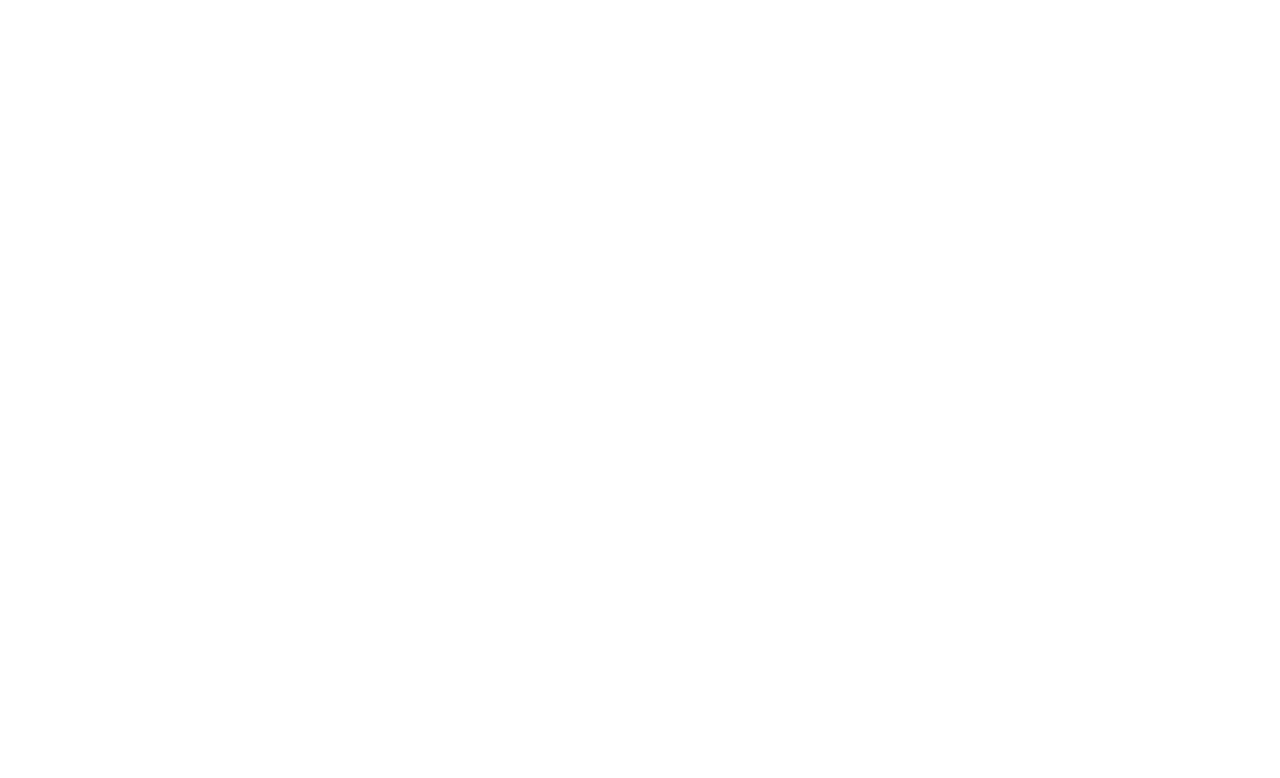
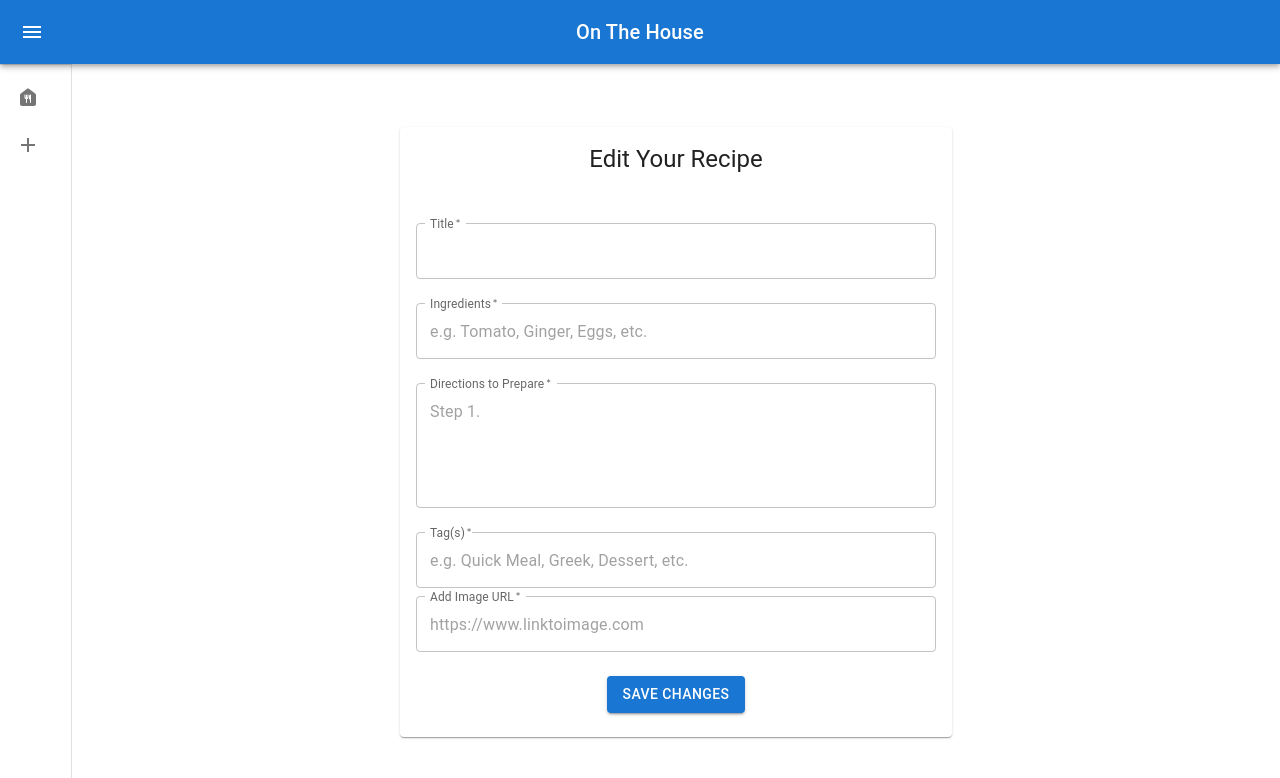
Before and after one commit to graydonbenson/onthehouse, a React (Create React App) app in the folder frontend/: page /edit/1 in a window 1280 px wide. Before the commit this address had no page. Shown: the top 778 px of the page. Built offline with nearby package versions, Linux system fonts and the light colour scheme; no server answers.

Commit message:
edit post created

```diff
--- a/frontend/src/App.js
+++ b/frontend/src/App.js
@@ -9,6 +9,7 @@ import ForgotPassword from './pages/ForgotPassword';
 import PostPage from './pages/PostPage';
 import CreatePost from './pages/CreatePost';
 import MyRecipes from './pages/MyRecipes';
+import EditPost from './pages/EditPost';
 
 // axios.defaults.baseURL = "https://us-central1-seng-401-on-the-house.cloudfunctions.net/api";
 
@@ -23,6 +24,7 @@ function App() {
           <Route path="/forgotpassword" element={<ForgotPassword/>} />
           <Route path="/dashboard" element={<DashboardPage/>} />
           <Route path="/post/:id" element={<PostPage/>} />
+          <Route path="/edit/:id" element={<EditPost/>} />
           <Route path="/create" element={<CreatePost/>} />
           <Route path="/my-recipes" element={<MyRecipes/>} />
         </Routes>
--- a/frontend/src/components/PostForm.js
+++ b/frontend/src/components/PostForm.js
@@ -1,4 +1,4 @@
-import { useState } from 'react';
+import { useState, useEffect } from 'react';
 import { Button, TextField } from "@mui/material";
 import { usePostsContext } from '../hooks/usePostsContext';
 import { useNavigate } from 'react-router-dom';
@@ -19,6 +19,14 @@ const PostForm = ({ initialTitle, initialIngredients, initialDirections, initial
     const handleDirectionsChange = (event) => setDirections(event.target.value);
     const handleTagsChange = (event) => setTags(event.target.value);
     const handleImageUrlChange = (event) => setImageUrl(event.target.value);
+
+    useEffect(() => {
+        setTitle(initialTitle);
+        setIngredients(initialIngredients);
+        setDirections(initialDirections);
+        setTags(initialTags);
+        setImageUrl(initialImageUrl);
+    }, [initialTitle, initialIngredients, initialDirections, initialTags, initialImageUrl]);
 
     const handleSubmit = async (event) => {
         event.preventDefault();
@@ -53,50 +61,65 @@ const PostForm = ({ initialTitle, initialIngredients, initialDirections, initial
         <form onSubmit={handleSubmit}>
             <TextField
                 label="Title"
+                InputLabelProps={{
+                    shrink: action === 'CREATE' ? false : true,
+                }}
                 fullWidth
                 margin="normal"
-                value={title}
+                value={title || ''}
                 onChange={handleTitleChange}
                 required
             />
             <TextField
                 label="Ingredients"
+                InputLabelProps={{
+                    shrink: action === 'CREATE' ? false : true,
+                }}
                 placeholder="e.g. Tomato, Ginger, Eggs, etc."
                 fullWidth
                 margin="normal"
                 multiline
-                value={ingredients}
+                value={ingredients || ''}
                 onChange={handleIngredientsChange}
                 required
             />
             <TextField
                 label="Directions to Prepare"
+                InputLabelProps={{
+                    shrink: action === 'CREATE' ? false : true,
+                }}
                 placeholder="Step 1."
                 fullWidth
                 margin="normal"
                 multiline
                 rows={4}
-                value={directions}
+                value={directions || ''}
                 onChange={handleDirectionsChange}
                 required
             />
             <TextField
                 label="Tag(s)"
+                InputLabelProps={{
+                    shrink: action === 'CREATE' ? false : true,
+                }}
                 placeholder="e.g. Quick Meal, Greek, Dessert, etc."
                 fullWidth
                 margin="normal"
                 multiline
-                value={tags}
+                value={tags || ''}
                 onChange={handleTagsChange}
                 required
             />
             <TextField
                 label="Add Image URL"
+                InputLabelProps={{
+                    shrink: action === 'CREATE' ? false : true,
+                }}
                 type="url"
                 placeholder="https://www.linktoimage.com"
                 pattern="https://.*"
                 fullWidth
-                value={imageUrl}
+                value={imageUrl || ''}
                 onChange={handleImageUrlChange}
                 required
             />
@@ -107,7 +130,7 @@ const PostForm = ({ initialTitle, initialIngredients, initialDirections, initial
                 sx={{ marginTop: 3 }}
                 onSubmit={handleSubmit}
             >
-                Create ✨
+                {action === 'CREATE' ? "Create ✨" : "Save Changes"}
             </Button>
             {error &&
                 <div>
--- a/frontend/src/pages/CreatePost.js
+++ b/frontend/src/pages/CreatePost.js
@@ -10,7 +10,7 @@ import {
 } from "@mui/material";
 import PostForm from '../components/PostForm';
 
-function CreatePost() {
+const CreatePost = () => {
   const [open, setOpen] = useState(false);
 
   const handleDrawerOpen = () => {
@@ -37,7 +37,7 @@ function CreatePost() {
           <Card>
             <CardHeader title="Upload a New Recipe" />
             <CardContent>
-              <PostForm initialTitle='' initialDesc='' initialTags='' initialImageUrl='' action='CREATE'/>
+              <PostForm initialTitle='' initialIngredients='' initialDirections='' initialTags='' initialImageUrl='' action='CREATE' />
             </CardContent>
           </Card>
         </Container>
--- /dev/null
+++ b/frontend/src/pages/EditPost.js
@@ -0,0 +1,76 @@
+import { useState, useEffect } from 'react';
+import Navbar from '../components/Navbar';
+import SideDrawer from '../components/SideDrawer';
+import {
+    Card,
+    CardContent,
+    CardHeader,
+    Container,
+    Box
+} from "@mui/material";
+import PostForm from '../components/PostForm';
+import { useParams } from 'react-router-dom';
+
+const EditPost = () => {
+    const params = useParams();
+
+    const [open, setOpen] = useState(false);
+    const [post, setPost] = useState({});
+
+    const handleDrawerOpen = () => {
+        setOpen(true);
+    };
+
+    const handleDrawerClose = () => {
+        setOpen(false);
+    };
+
+    useEffect(() => {
+        const fetchPost = async () => {
+            const response = await fetch(`${process.env.REACT_APP_API_URL}/posts/${params.id}`);
+            const json = await response.json();
+            if (response.ok) {
+                setPost(json);
+            } else {
+                console.log("did not work")
+            }
+        }
+
+        fetchPost();
+    }, [params.id]);
+
+    return (
+        <Box sx={{ display: 'flex', height: '100vh' }}>
+            <Navbar open={open} openDrawer={handleDrawerOpen}></Navbar>
+            <SideDrawer open={open} closeDrawer={handleDrawerClose}></SideDrawer>
+            <Box component="main" sx={{ display: 'flex', flexGrow: 1, p: 3, marginTop: 8 }}>
+                <Container
+                    maxWidth="sm"
+                    sx={{
+                        flex: 1,
+                        display: 'flex',
+                        flexDirection: 'column',
+                        justifyContent: 'center'
+                    }}>
+                    <Card>
+                        <CardHeader title="Edit Your Recipe" />
+                        <CardContent>
+                            {post &&
+                                <PostForm
+                                    initialTitle={post.title}
+                                    initialIngredients={post.ingredients}
+                                    initialDirections={post.directions}
+                                    initialTags={post.flair}
+                                    initialImageUrl={post.image}
+                                    action='UPDATE'
+                                />
+                            }
+                        </CardContent>
+                    </Card>
+                </Container>
+            </Box>
+        </Box>
+    );
+};
+
+export default EditPost;
--- a/frontend/src/pages/MyRecipes.js
+++ b/frontend/src/pages/MyRecipes.js
@@ -2,9 +2,10 @@ import { useEffect, useState } from 'react';
 import Navbar from '../components/Navbar';
 import SideDrawer from '../components/SideDrawer';
 import Box from '@mui/material/Box';
-import { Grid } from '@mui/material';
+import { Button, Grid } from '@mui/material';
 import RecipeCard from '../components/RecipeCard';
 import { usePostsContext } from '../hooks/usePostsContext';
+import { Link } from "react-router-dom";
 
 const MyRecipes = () => {
     const { posts, dispatch } = usePostsContext();
@@ -56,6 +57,30 @@ const MyRecipes = () => {
                         {posts && Object.values(posts).map(post =>
                             <Grid item xs={12} sm={6} md={5} lg={3} key={post.id}>
                                 <RecipeCard postId={post.id} />
+                                <Box
+                                    display='flex'
+                                    justifyContent='center'
+                                    maxWidth={345}
+                                    pt={2}
+                                    gap={3}
+                                >
+                                    <Button
+                                        variant='outlined'
+                                    >
+                                        <Link
+                                            style={{color: 'inherit', textDecoration: 'none'}}
+                                            to={`/edit/${post.id}`}
+                                        >
+                                            Edit
+                                        </Link>
+                                    </Button>
+                                    <Button
+                                        variant='contained'
+                                        color='error'
+                                    >
+                                        Delete
+                                    </Button>
+                                </Box>
                             </Grid>
                         )}
                     </Grid>
--- a/frontend/src/pages/PostPage.js
+++ b/frontend/src/pages/PostPage.js
@@ -100,8 +100,8 @@ export const PostPage = () => {
             <Typography sx={{ mt: 2, ml: 3, mr: 3, textAlign: "justify" }} paragraph>
               <b>Ingredients:</b> {post.ingredients}
             </Typography>
-            <Typography sx={{ ml: 3, mr: 3, textAlign: "justify" }} paragraph>
-              <b>Directions:</b> {post.directions}
+            <Typography sx={{ ml: 3, mr: 3, textAlign: "justify", whiteSpace: "pre-wrap" }} paragraph>
+              <b>Directions:</b><br />{post.directions}
             </Typography>
           </Box>
           <Box component="main"
```
